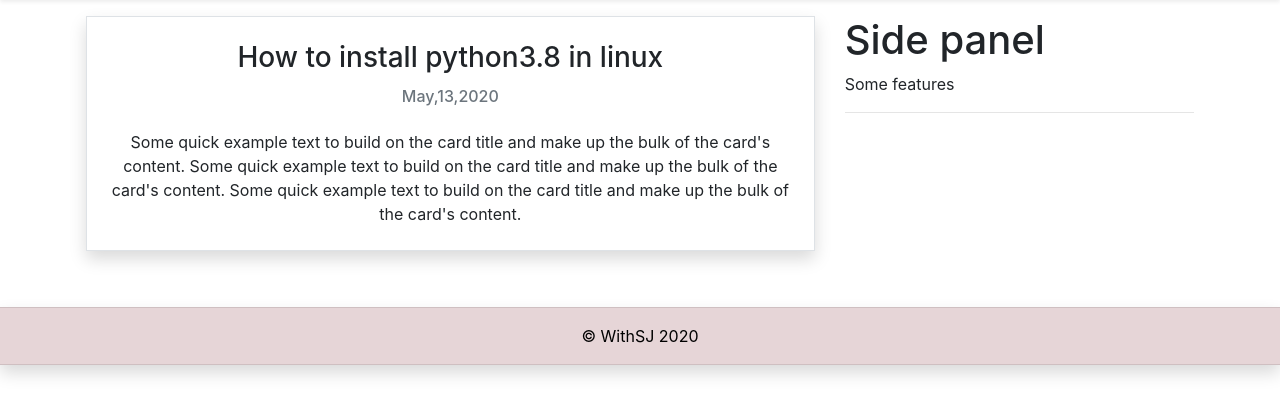
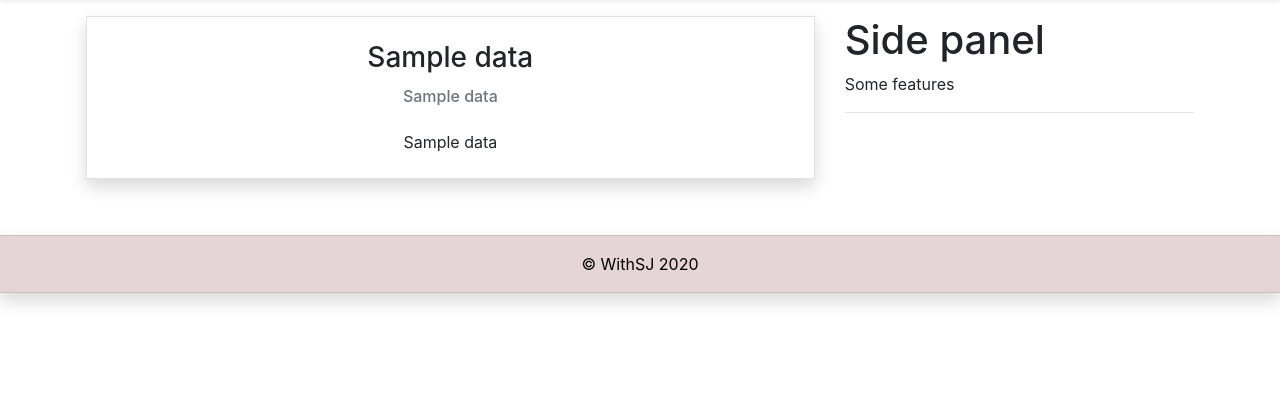
Before and after one commit to WithSJ/withsj-web, a Flask app: template templates/blogpage.html in a window 1280 px wide. Shown: the part 56-472 px from the top of the page. Run offline with Flask 2, Linux system fonts and the light colour scheme; the template is opened without the code that fills it: most values are stand-ins (such as "Sample title", 1, 10 or a date in 2020); some libraries are stand-ins or nearby versions.

Commit message:
new system

```diff
--- a/main.py
+++ b/main.py
@@ -4,9 +4,11 @@ from web_database.posts_upload import BlogPost
 from form import LoginForm , AdminPannelForm, BlogForm
 from random import randint
 
+USERNAME="WithSJ"
+PASSWORD="qwerty1234"
+
 def get_adminkey():
     return hex(randint(0,9**64))[2:]
-
 
 global adminkey
 adminkey = get_adminkey()
@@ -40,8 +42,9 @@ def adminpannel(getkey):
 
     if getkey == adminkey:
         if form[1].submit.data == True:
+
             date = str(form[1].year.data +"-"+ str(form[1].month.data) +"-"+ str(form[1].day.data))
-            BlogPost(form[1].title.data,date,form[1].post.data).upload()
+            BlogPost(form[1].title.data, date, form[1].post.data).upload()
             return render_template('adminpannel.html',form=form)
 
 
@@ -57,7 +60,7 @@ def adminpannel(getkey):
 def admin():
     form = LoginForm()
     if form.validate_on_submit():
-        if form.username.data == "WithSJ" and form.password.data == "qwerty1234":
+        if form.username.data == USERNAME and form.password.data == PASSWORD:
             global adminkey
             adminkey = adminkey = get_adminkey()
             flash(f"{form.username.data} you are log in now...","success")
--- a/templates/blogpage.html
+++ b/templates/blogpage.html
@@ -7,16 +7,11 @@
             <div class="text-center">
 
 
-                <h3 class="card-title mt-4">How to install python3.8 in linux</h3>
+                <h3 class="card-title mt-4">{{data[0]}}</h3>
 
-                <h6 class=" mb-2 text-muted mb-4">May,13,2020</h6>
+                <h6 class=" mb-2 text-muted mb-4">{{data[1]}}</h6>
 
-                <p class="card-text mb-4">
-                    Some quick example text to build on the card title and make up the bulk of the card's content.
-                    Some quick example text to build on the card title and make up the bulk of the card's content.
-                    Some quick example text to build on the card title and make up the bulk of the card's content.
-
-                </p>
+                <p class="card-text mb-4">{{data[3]}}</p>
 
             </div>
         </div>
--- a/templates/blogs.html
+++ b/templates/blogs.html
@@ -8,12 +8,12 @@
                     <div class="row">
                             <div class="card shadow" style="width: 95%;">
                                 <div class="card-body">
-                                    <a href="/blogs/uniquelink"><h5 class="card-title mb-0">{{data[0]}}</h5></a>
+                                    <a href="/blogs/{{data[3]}}"><h5 class="card-title mb-0">{{data[0]}}</h5></a>
 
                                     <h6 class=" mb-2 text-muted">{{data[1]}}</h6>
 
                                     <p class="card-text mb-1">
-                                        {{data[2]}}
+                                        {{data[2][:230]}}
                                         <a href="#" class="card-link">more...</a>
                                     </p>
 
--- /dev/null
+++ b/templates/home.html
@@ -0,0 +1,4 @@
+{%extends "navbar.html"%}
+{%block content%}
+<h1>Home</h1>
+{%endblock content%}
--- a/web_database/configdatabse.py
+++ b/web_database/configdatabse.py
@@ -36,7 +36,8 @@ class Create_WithSJ_Database():
                 CREATE TABLE Blogs(
                 Title TEXT NOT NULL,
                 Date TEXT NOT NULL ,
-                Post TEXT NOT NULL
+                Post TEXT NOT NULL,
+                BlogID TEXT NOT NULL UNIQUE
                 )""")
 
             cur.execute("""
```
Also changed, not shown: web_database/posts_upload.py (+9 -4 lines).
